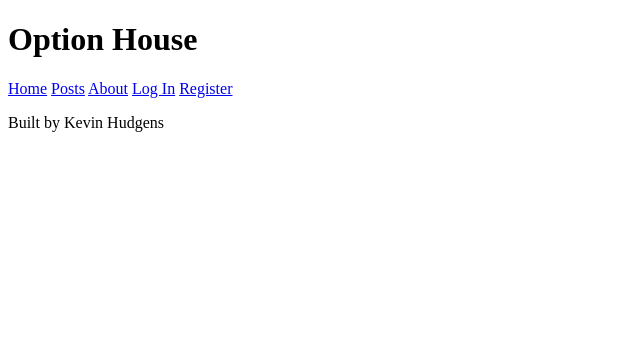
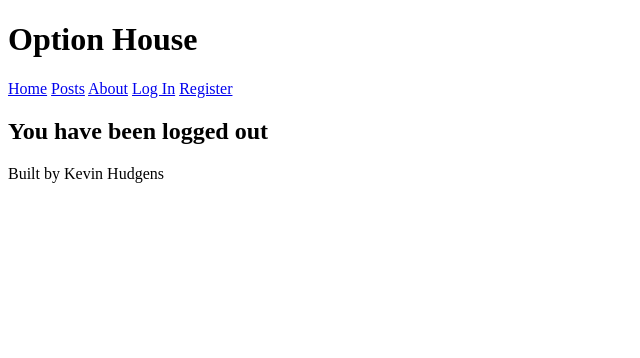
Before and after one commit to kghudgens/OptionHouse, a Django app: template User/templates/User/logout.html in a window 1280 px wide. Shown: the top 358 px of the page, without its empty margins (0-640 px from the left). Run offline with Django 3.2, Linux system fonts and the light colour scheme; the template is opened without the code that fills it, so the values that code supplies are empty.

Commit message:
Updated the logout page

```diff
--- a/User/templates/User/logout.html
+++ b/User/templates/User/logout.html
@@ -1,5 +1,5 @@
 {%extends 'optionhouseapp/base.html'%}
 
 {%block content%}
-
+<h1>You have been logged out</h1>
 {%endblock content%}
```
